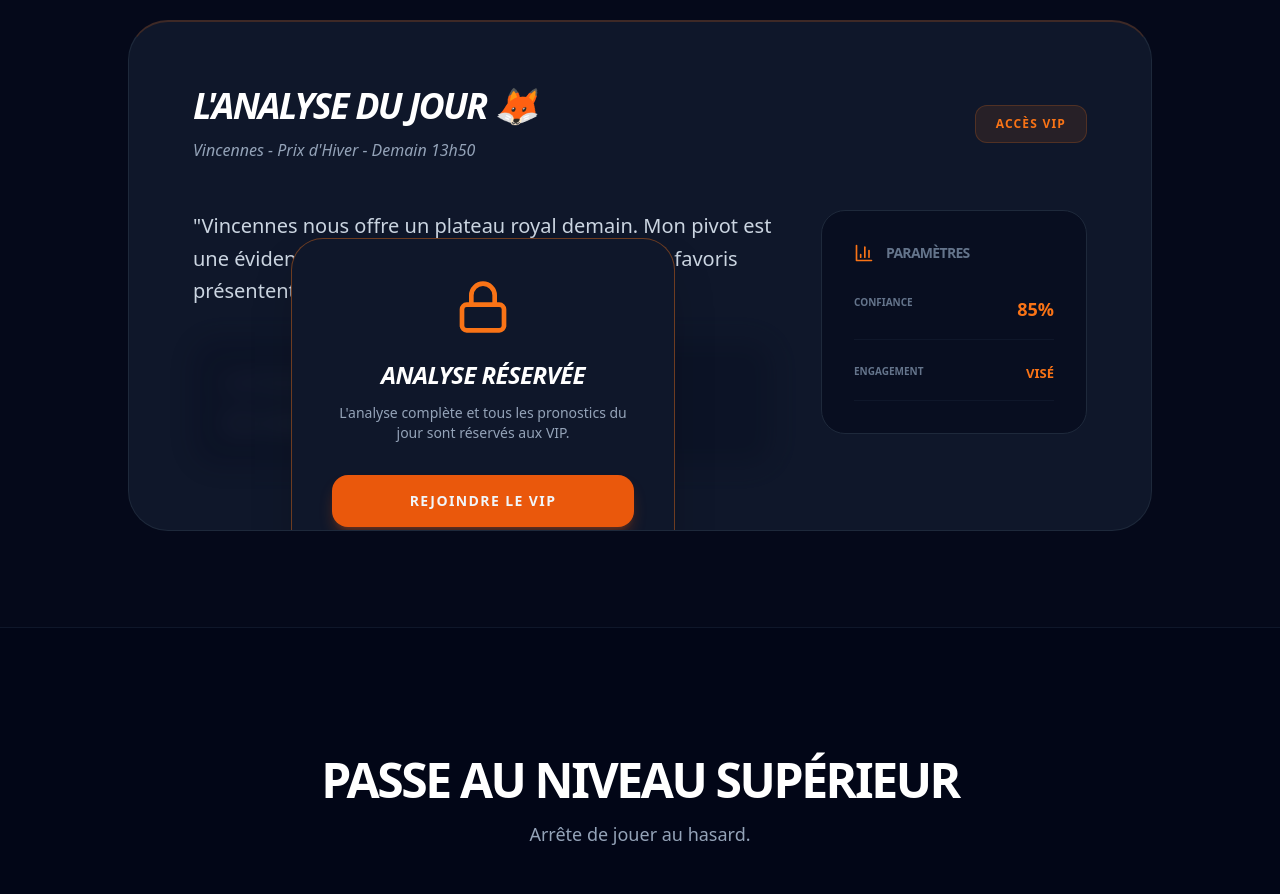
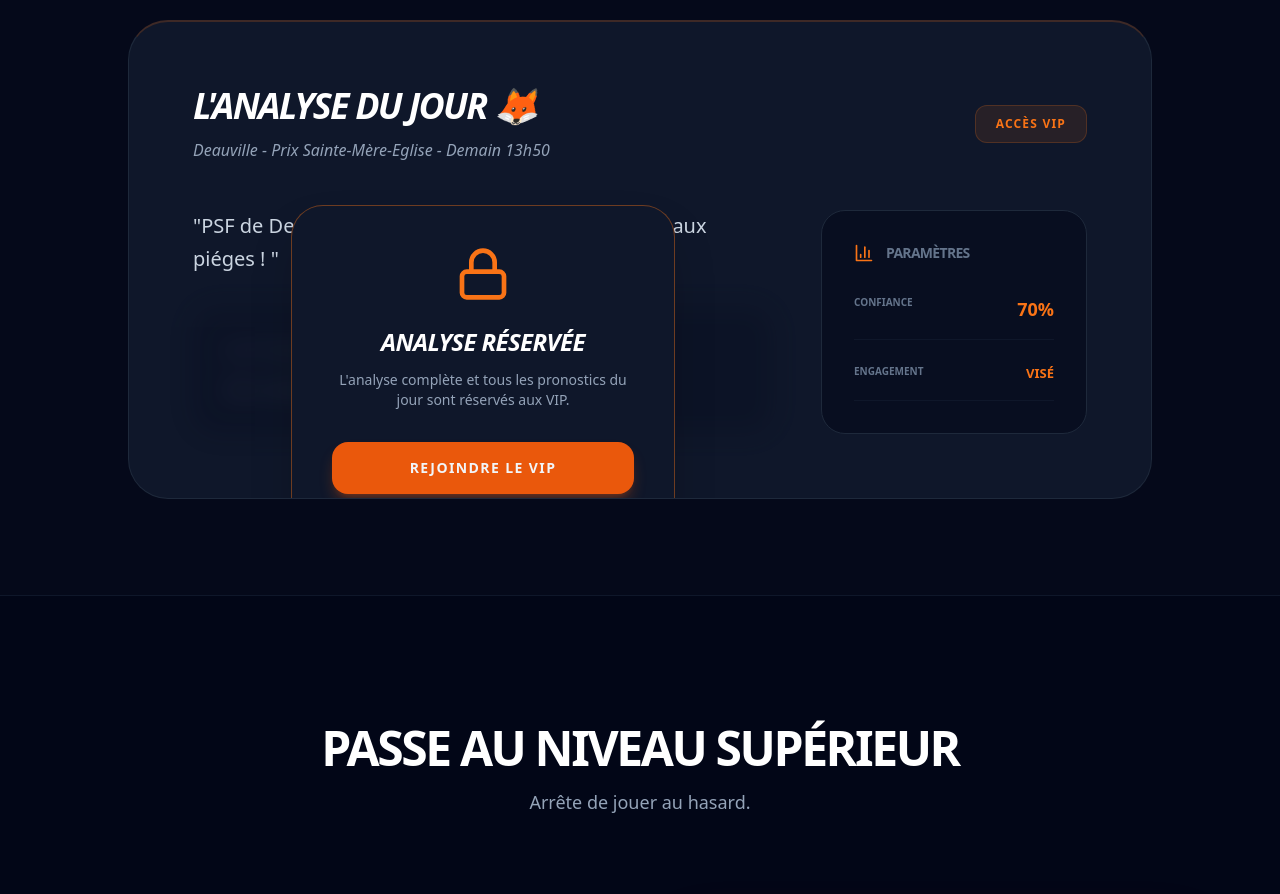
Before and after one commit to RenardTurf/Renard-turf, a React (Vite) app: page / in a window 1280 px wide. Shown: the part 1960-2854 px from the top of the page. Built offline with nearby package versions, Linux system fonts and the light colour scheme.

Commit message:
Update App.jsx

```diff
--- a/src/App.jsx
+++ b/src/App.jsx
@@ -126,7 +126,7 @@ const App = () => {
               <div className="flex flex-col md:flex-row justify-between items-center mb-12 gap-6 text-center md:text-left">
                 <div>
                   <h2 className="text-4xl font-black mb-3 tracking-tighter uppercase italic text-white text-white">L'Analyse du Jour 🦊</h2>
-                  <p className="text-slate-400 font-medium italic">Vincennes - Prix d'Hiver - Demain 13h50</p>
+                  <p className="text-slate-400 font-medium italic">Deauville - Prix Sainte-Mère-Eglise - Demain 13h50</p>
                 </div>
                 <div className="bg-orange-500/10 text-orange-500 px-5 py-2.5 rounded-xl font-black text-xs border border-orange-500/20 uppercase tracking-widest text-center">
                   Accès VIP
@@ -136,13 +136,13 @@ const App = () => {
               <div className="grid grid-cols-1 lg:grid-cols-3 gap-12 text-center md:text-left">
                 <div className="lg:col-span-2 space-y-8">
                   <p className="text-slate-300 leading-relaxed text-xl font-medium">
-                    "Vincennes nous offre un plateau royal demain. Mon pivot est une évidence statistique, mais attention : plusieurs favoris présentent un 'Hic' génétique majeur..."
+                    "PSF de Deauville ce mardi et ses 1900m, attention aux piéges ! "
                   </p>
 
                   <div className="relative">
                     <div className="p-8 bg-slate-950/60 border border-slate-800 rounded-3xl space-y-5 filter blur-md select-none opacity-30 text-slate-400">
-                      <p className="text-sm">Le n°5 est mon favori car...</p>
-                      <p className="text-sm">Mon outsider préféré est le n°12...</p>
+                      <p className="text-sm">Le n°7 est mon favori car...</p>
+                      <p className="text-sm">Mon outsider préféré est le n°4...</p>
                     </div>
                     <div className="absolute inset-0 flex items-center justify-center">
                       <div className="bg-slate-900 border border-orange-500/40 p-10 rounded-[2rem] shadow-2xl text-center max-w-sm">
@@ -164,7 +164,7 @@ const App = () => {
                   <ul className="space-y-6 text-[13px]">
                     <li className="flex justify-between border-b border-slate-900 pb-4 font-bold">
                       <span className="text-slate-500 uppercase text-[10px]">Confiance</span>
-                      <span className="text-orange-500 text-lg">85%</span>
+                      <span className="text-orange-500 text-lg">70%</span>
                     </li>
                     <li className="flex justify-between border-b border-slate-900 pb-4 font-bold">
                       <span className="text-slate-500 uppercase text-[10px]">Engagement</span>
```
